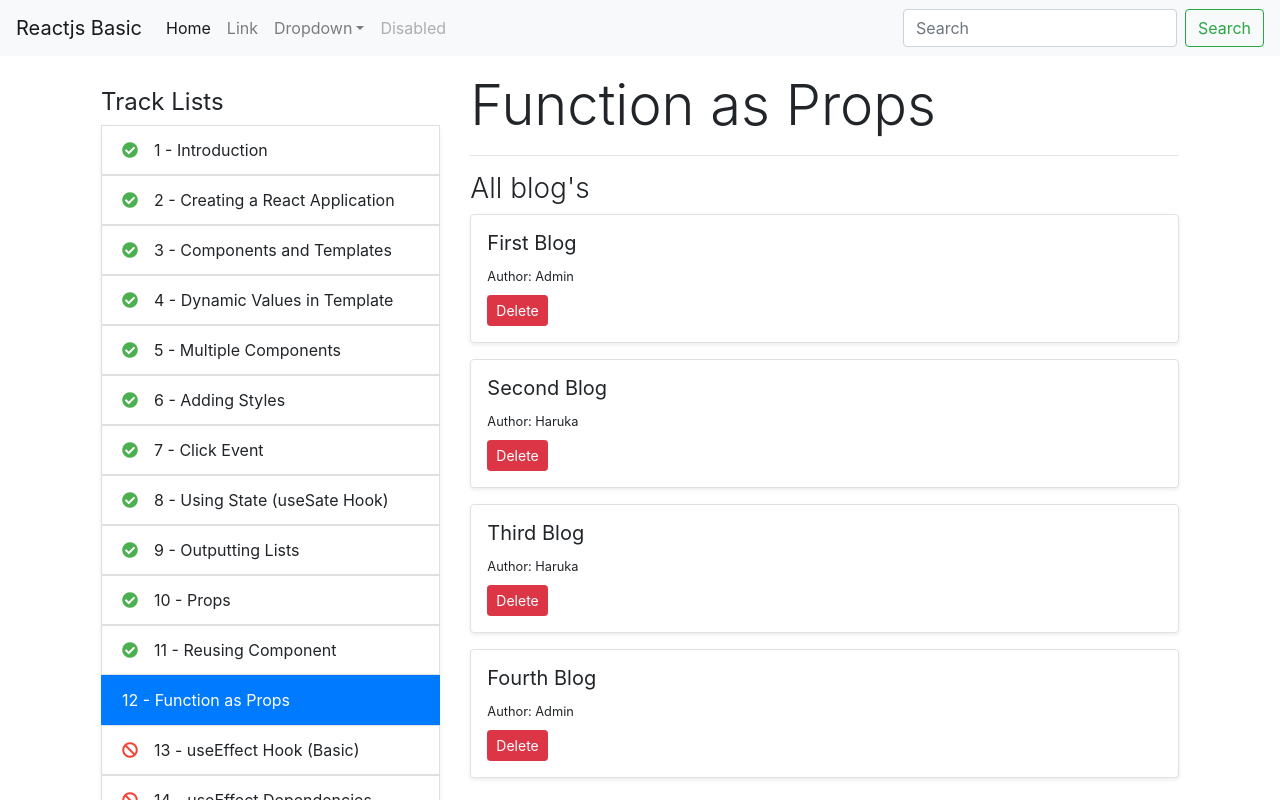
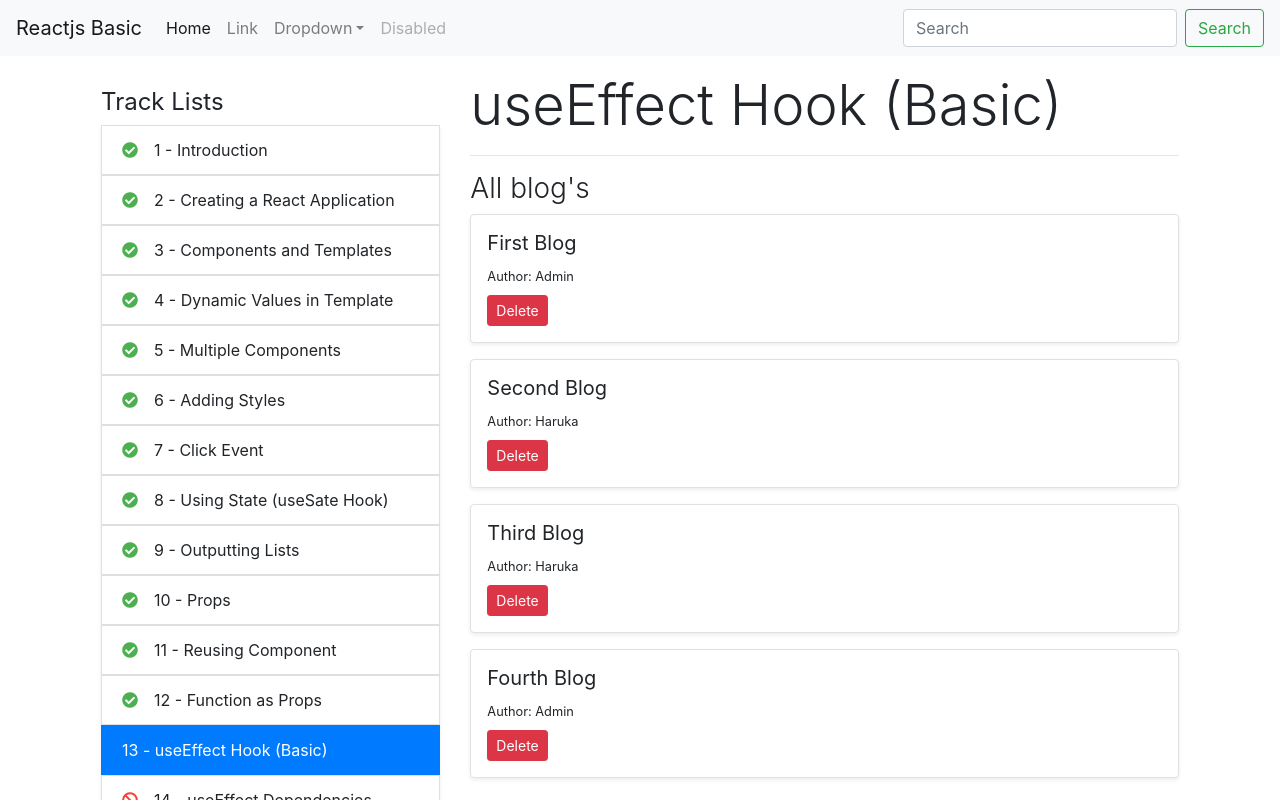
Before and after one commit to komarapc/reactjs-basic, a React (Create React App) app: page / in a window 1280 px wide. Shown: the top 800 px of the page. Built offline with nearby package versions, Linux system fonts and the light colour scheme.

Commit message:
useEffect hook basic

```diff
--- a/src/data/track-list.ts
+++ b/src/data/track-list.ts
@@ -57,7 +57,7 @@ const track_lists: { id: number; track_name: string; is_done: boolean }[] = [
   {
     id: 12,
     track_name: "Function as Props",
-    is_done: false,
+    is_done: true,
   },
   {
     id: 13,
--- a/src/home.tsx
+++ b/src/home.tsx
@@ -5,7 +5,7 @@ import Sidebar from "./components/sidebar";
 import track_lists from "./data/track-list";
 
 const Home = () => {
-  const current_track_list: number = 12;
+  const current_track_list: number = 13;
   const tracks = track_lists.filter((track) => track.id === current_track_list);
   const title: string = tracks[0].track_name;
   return (
--- a/src/pages/main.tsx
+++ b/src/pages/main.tsx
@@ -1,5 +1,6 @@
+import { useEffect, useState } from "react";
+
 import Blog from "./blog";
-import { useState } from "react";
 
 const MainPage = (props: any) => {
   const [blog_lists, setBlogLists] = useState([
@@ -29,6 +30,11 @@ const MainPage = (props: any) => {
     const newBlog = blog_lists.filter((blog) => blog.id !== id);
     setBlogLists(newBlog);
   };
+
+  useEffect(() => {
+    console.log("use effect is running");
+  });
+
   return (
     <div>
       <h4 className="display-4">{props.title}</h4>
```
